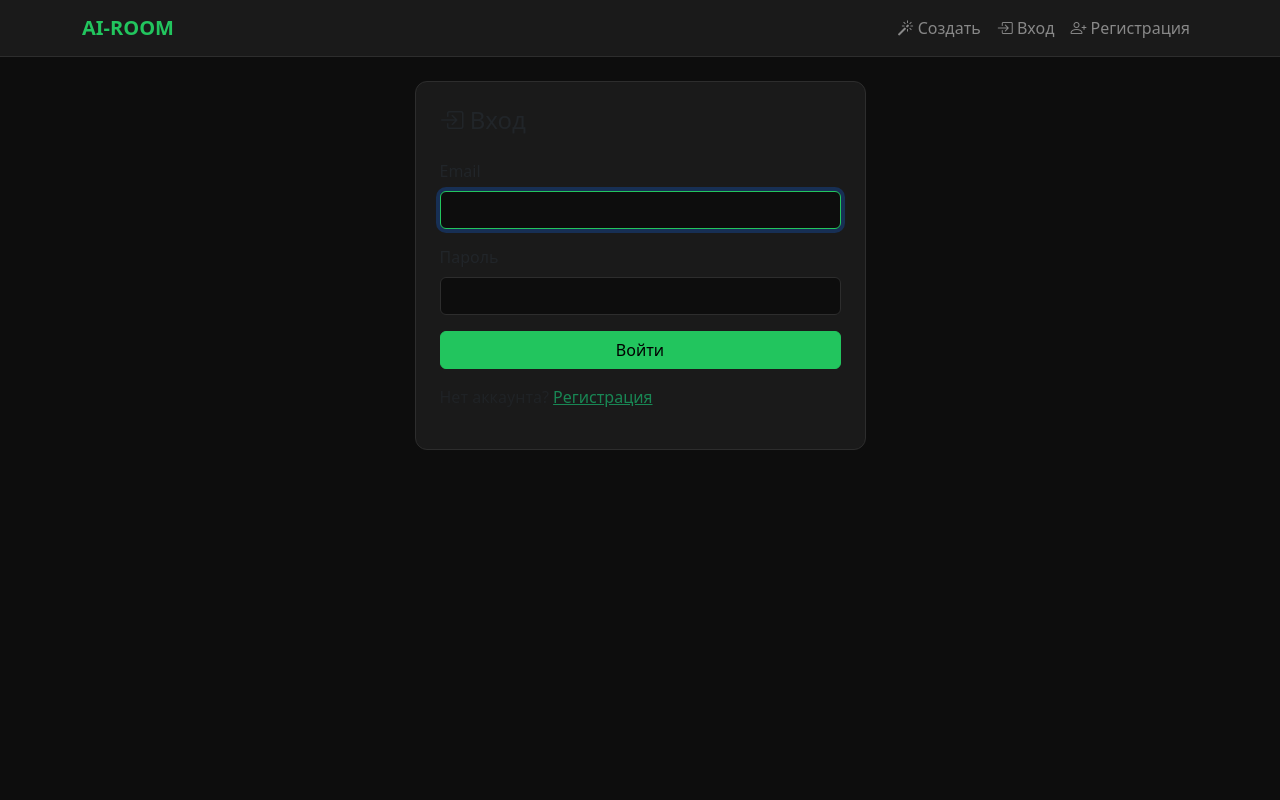
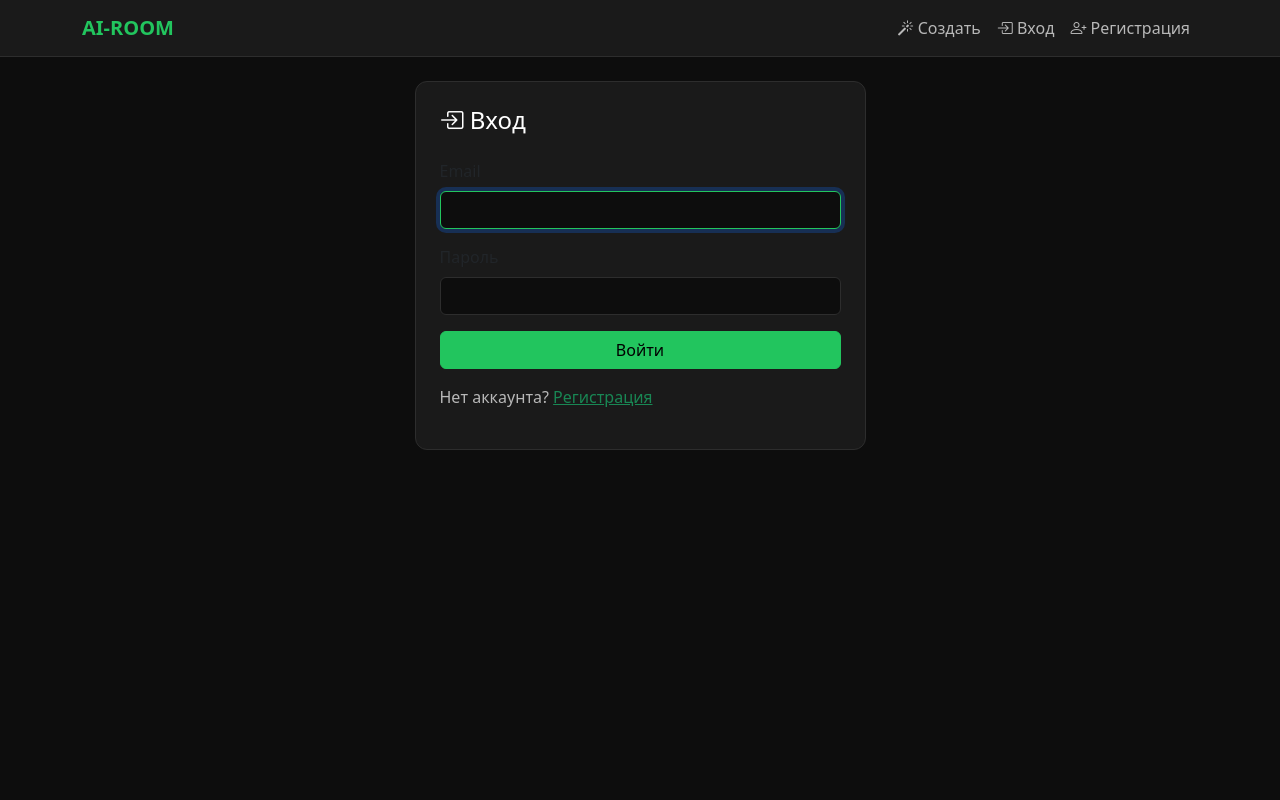
Before and after one commit to Uz11ps/bnbnbot, a FastAPI app: page /login in a window 1280 px wide. Run offline with FastAPI, Linux system fonts and the light colour scheme.

Commit message:
Ярче текст: Генерация изображений, заголовки, text-muted

```diff
--- a/admin_web/templates/base_site.html
+++ b/admin_web/templates/base_site.html
@@ -12,8 +12,9 @@
             --bg-card: #1a1a1a;
             --bg-hover: #252525;
             --border-color: #2d2d2d;
-            --text-primary: #e8e8e8;
-            --text-muted: #888;
+            --text-primary: #f5f5f5;
+            --text-muted: #b8b8b8;
+            --text-bright: #ffffff;
             --accent-green: #22c55e;
             --accent-green-hover: #16a34a;
         }
@@ -29,6 +30,9 @@
         .form-control:focus, .form-select:focus { background: var(--bg-dark); border-color: var(--accent-green); color: var(--text-primary); }
         .badge.bg-success { background: var(--accent-green) !important; }
         .balance-badge { font-size: 1rem; padding: 0.35rem 0.6rem; }
+        .text-bright { color: var(--text-bright) !important; }
+        .card h4, .card h5 { color: var(--text-bright) !important; }
+        .card .text-muted { color: var(--text-muted) !important; }
     </style>
 </head>
 <body>
--- a/admin_web/templates/welcome.html
+++ b/admin_web/templates/welcome.html
@@ -4,7 +4,7 @@
 <div class="row">
     <div class="col-12">
         <div class="card p-4 mb-4">
-            <h4><i class="bi bi-magic"></i> Генерация изображений</h4>
+            <h4 class="text-bright"><i class="bi bi-magic"></i> Генерация изображений</h4>
             <p class="text-muted">Выберите категорию и следуйте шагам для создания изображения</p>
         </div>
 
```
